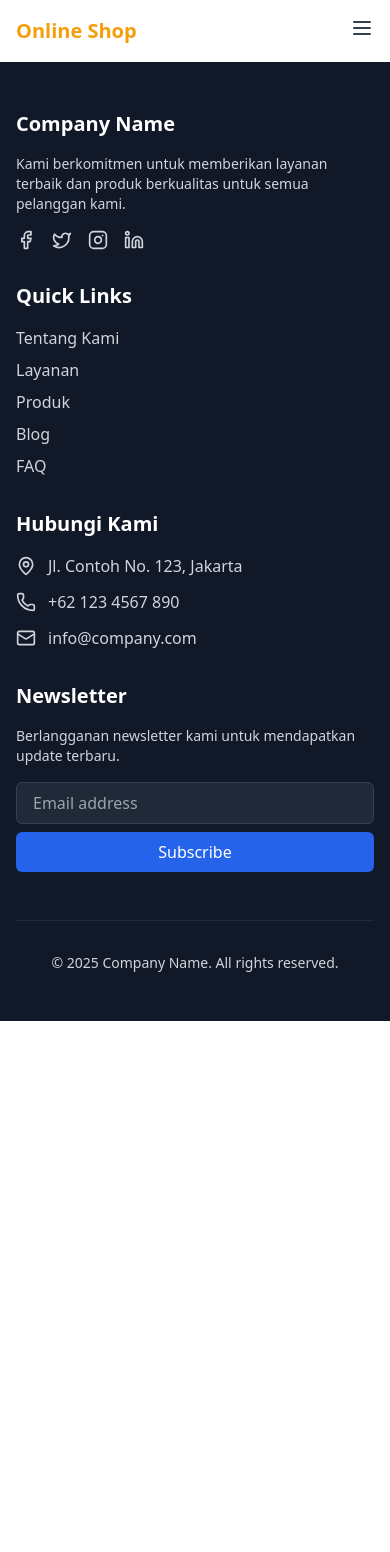
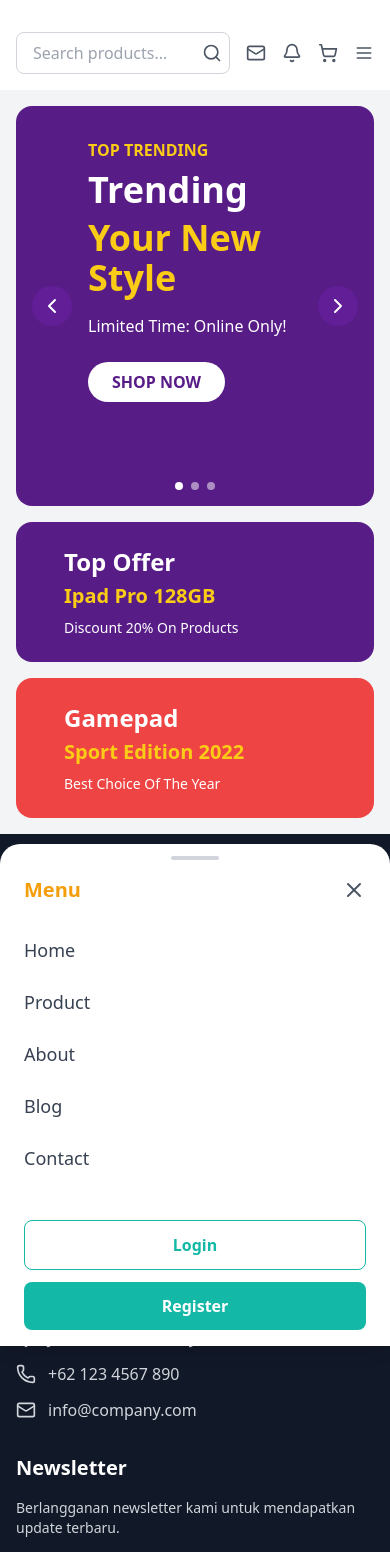
Before and after one commit to AdriyansahSyaputra/E-commerce, a React (Vite) app: page / in a window 390 px wide. Shown: the top 1552 px of the page. Before the commit the page ends 1021 px from the top, so only its background shows below. Built offline with nearby package versions, Linux system fonts and the light colour scheme.

Commit message:
Improved the navbar and added a banner for the home page.

```diff
--- a/index.html
+++ b/index.html
@@ -8,7 +8,7 @@
 
     <link rel="stylesheet" href="./src/assets/styles/style.css">
   </head>
-  <body>
+  <body class="bg-gray-100">
     <div id="root"></div>
     <script type="module" src="/src/main.jsx"></script>
   </body>
--- /dev/null
+++ b/src/components/Layouts/Home/Banner.jsx
@@ -0,0 +1,123 @@
+import React, { useState } from "react";
+import { ChevronLeft, ChevronRight } from "lucide-react";
+
+const Banner = () => {
+  const [currentSlide, setCurrentSlide] = useState(0);
+
+  const slides = [
+    {
+      category: "TOP TRENDING",
+      title: "Trending",
+      subtitle: "Your New Style",
+      description: "Limited Time: Online Only!",
+      image: "/api/placeholder/600/600",
+      buttonText: "SHOP NOW",
+    },
+    {
+      title: "Top Offer",
+      subtitle: "Ipad Pro 128GB",
+      description: "Discount 20% On Products",
+      image: "/api/placeholder/400/400",
+    },
+    {
+      title: "Gamepad",
+      subtitle: "Sport Edition 2022",
+      description: "Best Choice Of The Year",
+      image: "/api/placeholder/400/400",
+    },
+  ];
+
+  const nextSlide = () => {
+    setCurrentSlide((prev) => (prev + 1) % slides.length);
+  };
+
+  const prevSlide = () => {
+    setCurrentSlide((prev) => (prev - 1 + slides.length) % slides.length);
+  };
+
+  return (
+    <div className="container mx-auto p-4">
+      <div className="grid grid-cols-1 md:grid-cols-3 gap-4">
+        {/* Main Slider */}
+        <div className="md:col-span-2 relative">
+          <div className="bg-purple-900 rounded-2xl p-8 relative overflow-hidden min-h-[400px]">
+            {/* Content */}
+            <div className="relative ml-10 z-10">
+              <div className="text-yellow-400 font-bold mb-2">
+                {slides[0].category}
+              </div>
+              <h1 className="text-4xl md:text-5xl font-bold text-white mb-2">
+                {slides[0].title}
+              </h1>
+              <h2 className="text-4xl md:text-5xl font-bold text-yellow-400 mb-4">
+                {slides[0].subtitle}
+              </h2>
+              <p className="text-white mb-6">{slides[0].description}</p>
+              <button className="bg-white text-purple-900 px-6 py-2 rounded-full font-bold hover:bg-gray-100 transition-colors">
+                {slides[0].buttonText}
+              </button>
+            </div>
+
+            {/* Navigation Buttons */}
+            <button
+              onClick={prevSlide}
+              className="absolute left-4 top-1/2 -translate-y-1/2 w-10 h-10 bg-purple-800/50 rounded-full flex items-center justify-center text-white hover:bg-purple-800/75 transition-colors"
+            >
+              <ChevronLeft size={24} />
+            </button>
+            <button
+              onClick={nextSlide}
+              className="absolute right-4 top-1/2 -translate-y-1/2 w-10 h-10 bg-purple-800/50 rounded-full flex items-center justify-center text-white hover:bg-purple-800/75 transition-colors"
+            >
+              <ChevronRight size={24} />
+            </button>
+
+            {/* Dots */}
+            <div className="absolute bottom-4 left-1/2 -translate-x-1/2 flex space-x-2">
+              {slides.map((_, index) => (
+                <button
+                  key={index}
+                  className={`w-2 h-2 rounded-full transition-colors ${
+                    currentSlide === index ? "bg-white" : "bg-white/50"
+                  }`}
+                  onClick={() => setCurrentSlide(index)}
+                />
+              ))}
+            </div>
+          </div>
+        </div>
+
+        {/* Side Cards */}
+        <div className="space-y-4">
+          {/* iPad Card */}
+          <div className="bg-purple-900 rounded-2xl p-6 relative overflow-hidden">
+            <div className="relative ml-6 z-10">
+              <h3 className="text-2xl font-bold text-white mb-1">
+                {slides[1].title}
+              </h3>
+              <h4 className="text-xl font-bold text-yellow-400 mb-2">
+                {slides[1].subtitle}
+              </h4>
+              <p className="text-white text-sm">{slides[1].description}</p>
+            </div>
+          </div>
+
+          {/* Gamepad Card */}
+          <div className="bg-red-500 rounded-2xl p-6 relative overflow-hidden">
+            <div className="relative ml-6 z-10">
+              <h3 className="text-2xl font-bold text-white mb-1">
+                {slides[2].title}
+              </h3>
+              <h4 className="text-xl font-bold text-yellow-400 mb-2">
+                {slides[2].subtitle}
+              </h4>
+              <p className="text-white text-sm">{slides[2].description}</p>
+            </div>
+          </div>
+        </div>
+      </div>
+    </div>
+  );
+};
+
+export default Banner;
--- a/src/components/template/navbar/Navbar.jsx
+++ b/src/components/template/navbar/Navbar.jsx
@@ -1,35 +1,113 @@
-import React from "react";
-import { Menu, X } from "lucide-react";
+import React, { useState } from "react";
+import { Menu, X, Search, ShoppingCart, Bell, Mail } from "lucide-react";
 
 const Navbar = () => {
-  const [isOpen, setIsOpen] = React.useState(false);
+  const [isOpen, setIsOpen] = useState(false);
 
   const menuItems = [
     { title: "Home", link: "/" },
+    { title: "Product", link: "/product" },
     { title: "About", link: "/about" },
-    { title: "Product", link: "/product" },
+    { title: "Blog", link: "/blog" },
     { title: "Contact", link: "/contact" },
   ];
 
   return (
     <>
-      <header className="bg-white shadow-md px-4 lg:px-10">
-        <div className="container py-4">
-          <div className="flex items-center justify-between">
+      <header className="bg-white lg:border-b border-gray-200">
+        <div className="mx-auto py-4">
+          <div className="flex flex-wrap items-center justify-between px-4 lg:px-10">
             {/* Logo */}
-            <div>
-              <a
-                href="/"
-                className="font-semibold text-xl text-amber-500 block"
-              >
-                Online Shop
+            <div className="flex-shrink-0 hidden lg:block">
+              <a href="/" className="font-semibold text-2xl text-amber-500">
+                PediaShop
               </a>
             </div>
 
-            {/* Navigation */}
-            <nav>
-              {/* Desktop Menu */}
-              <div className="hidden lg:flex items-center space-x-8">
+            {/* Search Input */}
+            <div className="flex-grow max-w-xl mx-4 hidden lg:block">
+              <form action="">
+                <div className="relative">
+                  <input
+                    type="text"
+                    placeholder="Search products..."
+                    className="border border-gray-300 rounded-lg px-4 py-2 w-full focus:outline-none focus:ring-2 focus:ring-amber-500"
+                  />
+                  <button
+                    type="submit"
+                    className="absolute right-2 top-1/2 transform -translate-y-1/2 text-gray-600 hover:text-amber-500"
+                  >
+                    <Search size={20} />
+                  </button>
+                </div>
+              </form>
+            </div>
+
+            {/* Desktop Cart and Auth */}
+            <div className="flex items-center space-x-20">
+              <a
+                href="/cart"
+                className="text-slate-700 hover:text-amber-500 hidden lg:flex items-center"
+              >
+                <ShoppingCart size={20} />
+              </a>
+
+              <div className="hidden lg:flex space-x-2">
+                <button className="px-3 py-2 border border-teal-500 text-teal-500 rounded-md text-sm font-semibold hover:bg-teal-50">
+                  Login
+                </button>
+                <button className="px-3 py-2 bg-teal-500 text-white rounded-md text-sm font-semibold hover:bg-teal-600">
+                  Register
+                </button>
+              </div>
+            </div>
+          </div>
+
+          {/* Mobile View */}
+          <div className="lg:hidden flex items-center justify-between mt-4 px-4 lg:px-10">
+            {/* Search Input */}
+            <form action="" className="flex-grow mr-4">
+              <div className="relative">
+                <input
+                  type="text"
+                  placeholder="Search products..."
+                  className="border border-gray-300 rounded-lg px-4 py-2 w-full focus:outline-none focus:ring-2 focus:ring-amber-500"
+                />
+                <button
+                  type="submit"
+                  className="absolute right-2 top-1/2 transform -translate-y-1/2 text-gray-600 hover:text-amber-500"
+                >
+                  <Search size={20} />
+                </button>
+              </div>
+            </form>
+
+            {/* Mobile Icons */}
+            <div className="flex items-center space-x-4">
+              <button className="text-gray-600 hover:text-amber-500">
+                <Mail size={20} />
+              </button>
+              <button className="text-gray-600 hover:text-amber-500">
+                <Bell size={20} />
+              </button>
+              <button className="text-gray-600 hover:text-amber-500">
+                <ShoppingCart size={20} />
+              </button>
+              <button
+                className="text-gray-600 hover:text-amber-500"
+                onClick={() => setIsOpen(!isOpen)}
+              >
+                <Menu size={20} />
+              </button>
+            </div>
+          </div>
+
+          {/* Line Divider */}
+          <div className="border-t hidden lg:block border-gray-200 mt-4"></div>
+
+          {/* Desktop Navigation */}
+          <nav className="hidden lg:flex mt-2 ">
+            <div className="mx-auto flex space-x-8 items-center">
               {menuItems.map((item) => (
                 <a
                   href={item.link}
@@ -39,64 +117,62 @@ const Navbar = () => {
                   {item.title}
                 </a>
               ))}
-                <a
-                  href=""
-                  className="px-3 py-2 bg-teal-500 text-white rounded-md text-sm font-semibold hover:bg-teal-600"
+            </div>
+          </nav>
+
+          {/* Mobile Navigation Bottom Sheet */}
+          <div
+            className={`fixed inset-x-0 bottom-0 bg-white shadow-lg transform ${
+              isOpen ? "translate-y-0" : "translate-y-full"
+            } transition-transform duration-300 ease-in-out lg:hidden z-50`}
+            style={{
+              maxHeight: "70vh",
+              borderTopLeftRadius: "20px",
+              borderTopRightRadius: "20px",
+            }}
           >
-                  Login
-                </a>
-              </div>
+            {/* Handle bar */}
+            <div className="w-12 h-1 bg-gray-300 rounded-full mx-auto mt-3"></div>
 
-              {/* Mobile Menu Button */}
-              <div className="lg:hidden">
+            {/* Mobile Menu Header */}
+            <div className="flex justify-between items-center px-6 py-4">
+              <span className="font-semibold text-xl text-amber-500">Menu</span>
               <button
-                  onClick={() => setIsOpen(!isOpen)}
-                  className="text-slate-700 hover:text-amber-500"
+                onClick={() => setIsOpen(false)}
+                className="text-gray-600 hover:text-amber-500"
               >
-                  {isOpen ? <X /> : <Menu />}
+                <X size={24} />
               </button>
             </div>
 
-              {/* Mobile Navigation */}
+            {/* Mobile Menu Items */}
             <div
-                className={`fixed inset-0 bg-white z-50 transform ${
-                  isOpen ? "translate-x-0" : "-translate-x-full"
-                } transition-transform duration-300 ease-in-out lg:hidden`}
+              className="px-6 py-4 overflow-y-auto"
+              style={{ maxHeight: "calc(70vh - 100px)" }}
             >
-                <div className="flex justify-between items-center px-4 py-4">
-                  <a
-                    href="/"
-                    className="font-semibold text-xl text-amber-500 block"
-                  >
-                    Online Shop
-                  </a>
-                  <button
-                    onClick={() => setIsOpen(false)}
-                    className="text-slate-700 hover:text-amber-500"
-                  >
-                    <X />
-                  </button>
-                </div>
-                <div className="flex flex-col space-y-4 px-6 py-6">
+              <div className="space-y-6">
                 {menuItems.map((item) => (
                   <a
+                    key={item.title}
                     href={item.link}
-                      key={item.title}
+                    className="flex items-center text-lg font-medium text-gray-700 hover:text-amber-500"
                     onClick={() => setIsOpen(false)}
-                      className="text-slate-700 hover:text-amber-500 block text-lg font-medium"
                   >
                     {item.title}
                   </a>
                 ))}
-                  <a
-                    href=""
-                    className="px-3 py-2 max-w-max bg-teal-500 text-white rounded-md text-base font-semibold hover:bg-teal-600"
-                  >
+
+                {/* Auth Buttons */}
+                <div className="flex flex-col space-y-3 pt-6">
+                  <button className="w-full px-4 py-3 border border-teal-500 text-teal-500 rounded-lg font-semibold hover:bg-teal-50">
                     Login
-                  </a>
+                  </button>
+                  <button className="w-full px-4 py-3 bg-teal-500 text-white rounded-lg font-semibold hover:bg-teal-600">
+                    Register
+                  </button>
                 </div>
               </div>
-            </nav>
+            </div>
           </div>
         </div>
       </header>
--- a/src/pages/Home.jsx
+++ b/src/pages/Home.jsx
@@ -1,11 +1,15 @@
 import React, { useState } from "react";
 import Navbar from "../components/template/navbar/Navbar";
 import Footer from "../components/template/footer/footer";
+import Banner from "../components/Layouts/Home/Banner";
 
 const Home = () => {
   return (
     <>
       <Navbar />
+      <main className="lg:px-8">
+        <Banner />
+      </main>
       <Footer />
     </>
   );
```
Lines whose indentation alone changed are shown as unchanged.
